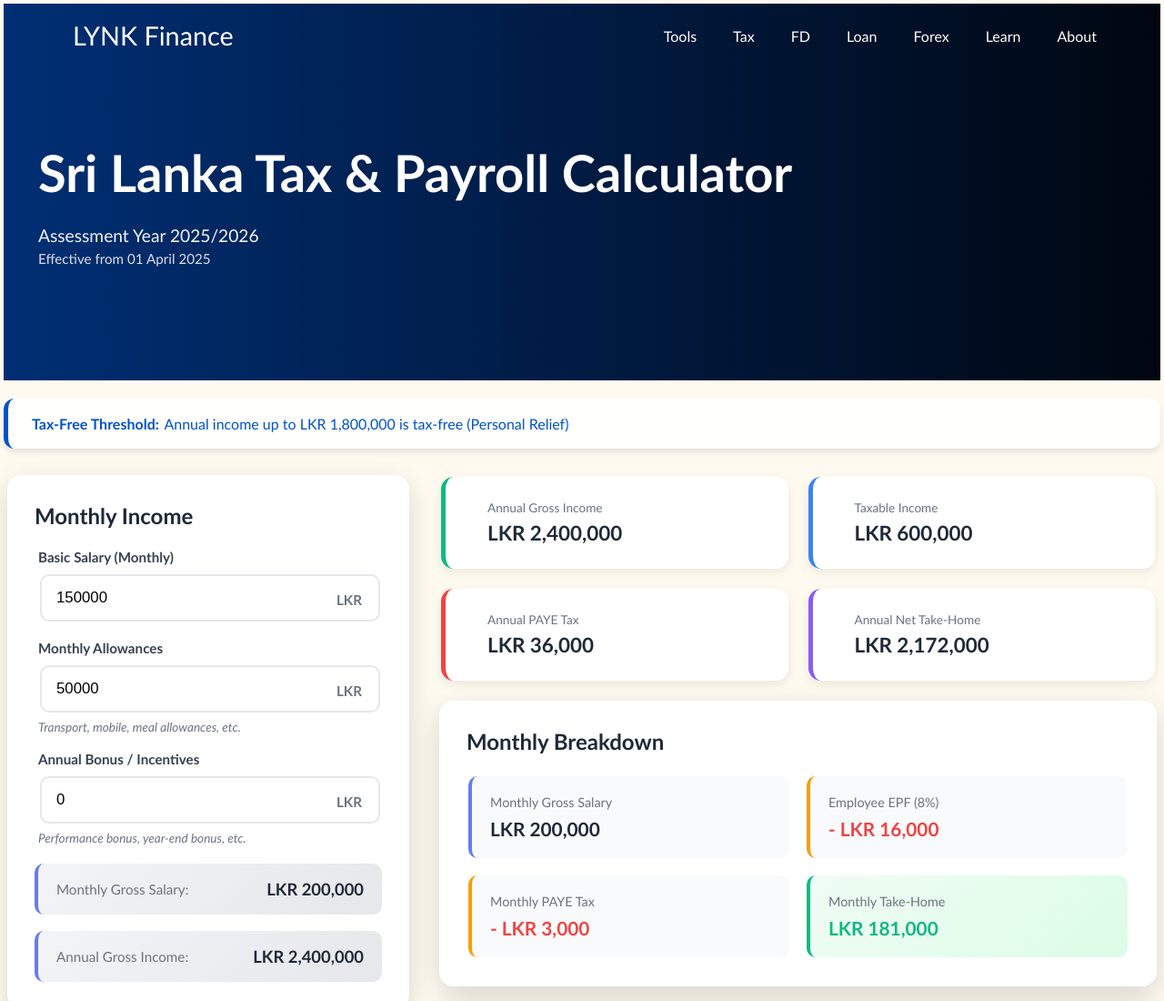
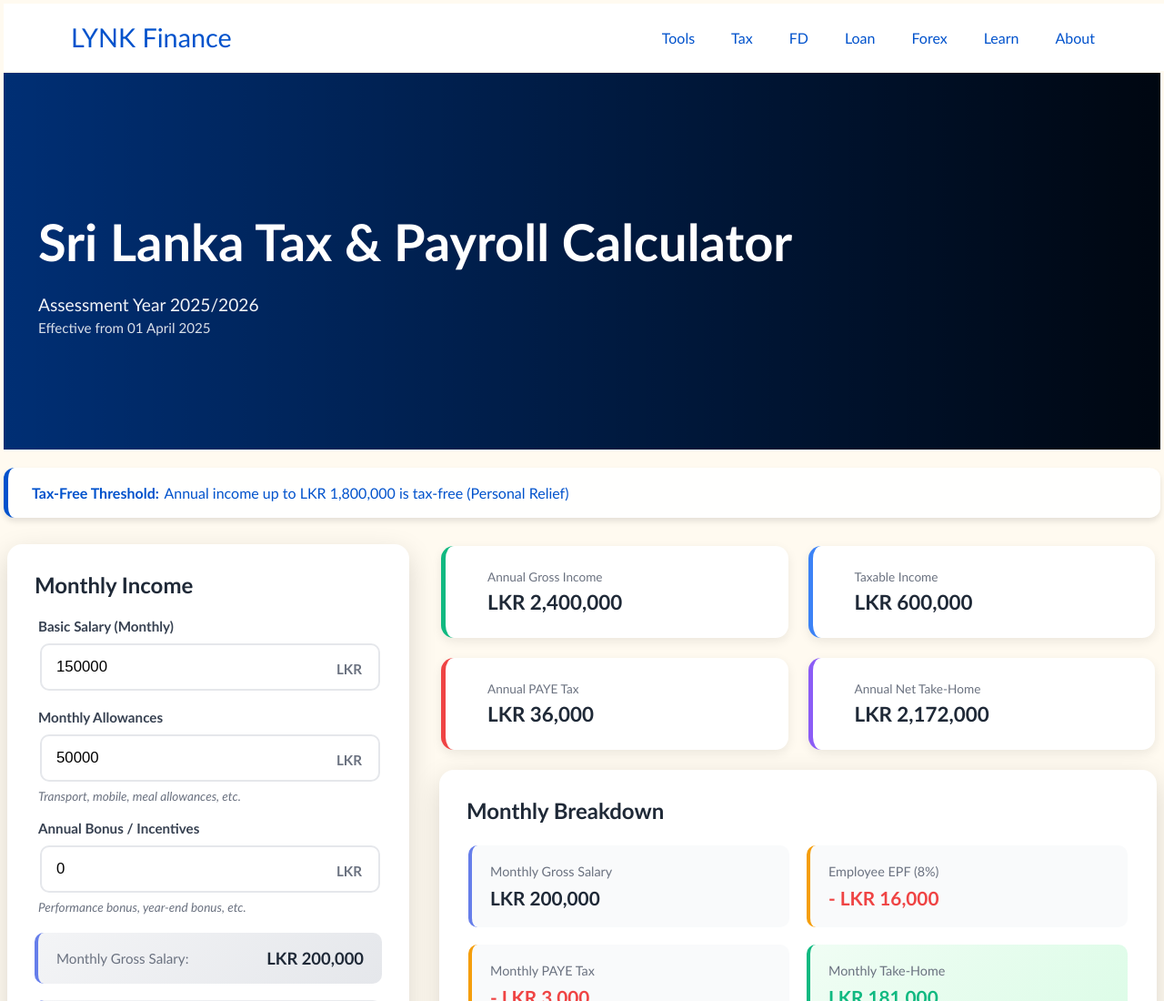
Before and after one commit to dinuraweli/finance-advisory-tool, a plain HTML site: page tax.html in a window 1280 px wide. Shown: the top 1100 px of the page at 91% size. Drawn offline with nearby package versions, Linux system fonts and the light colour scheme.

Commit message:
small changes

```diff
--- a/css/layout.css
+++ b/css/layout.css
@@ -1,9 +1,7 @@
 header {
-    /*background: linear-gradient(135deg, #1e3a8a 0%, #3730a3 100%);*/
-    background: transparent;
-    color: var(--text-color);
+    background: #ffffff;
     padding: 1rem 0;
-    position: fixed;
+    position: sticky;
     width: 100%;
     top: 0;
     z-index: 1000;
@@ -17,13 +15,16 @@ header.scrolled {
 
 header.scrolled {
   padding: 10px 20px;
-  border: 2px solid ;
-  border-radius: 4px;
   transition: 0.3s;
 }
 
 header.scrolled a{
   color: var(--primary-color);
+}
+
+.container {
+    max-width: 1400px;
+    margin: 0 auto;
 }
 
 .nav {
@@ -50,12 +51,12 @@ header.scrolled a{
 }
 
 .logo a {
-    color: var(--text-color);
+    color: var(--primary-color);
     text-decoration: none;
     font-weight: 500;
 }
 .nav-links a {
-    color: var(--text-color);
+    color: var(--primary-color);
     text-decoration: none;
     font-weight: 500;
     transition: opacity 0.3s;
--- a/fd.css
+++ b/fd.css
@@ -41,7 +41,10 @@
     opacity: 0.9;
     max-width: 700px;
 }
-
+.container {
+    max-width: 1400px;
+    margin: 0 auto;
+}
 .content {
     display: grid;
     grid-template-columns: 1fr 1fr;
--- a/tax.css
+++ b/tax.css
@@ -41,6 +41,11 @@
 .hero .effective-date {
     font-size: 0.95em;
     opacity: 0.85;
+}
+
+.container {
+    max-width: 1400px;
+    margin: 0 auto;
 }
 
 /* Info Banner */
--- a/tax.html
+++ b/tax.html
@@ -38,6 +38,7 @@
         </div>
     </section>
 
+    <div class = "container">
         <!-- Info Banner -->
         <div class = "info-banner">
             <strong> Tax-Free Threshold:</strong>
@@ -219,6 +220,7 @@
                 </div>
             </div>
         </div>
+        </div>
 
     <footer class = "footer" id = "about">
         <div class = "footer-content">
```
Also changed, not shown: fd.html (+2 -0 lines), forex.html (+3 -2 lines), index.html (+2 -0 lines), learn.html (+2 -1 lines), loan.html (+2 -1 lines), 1 other file.
